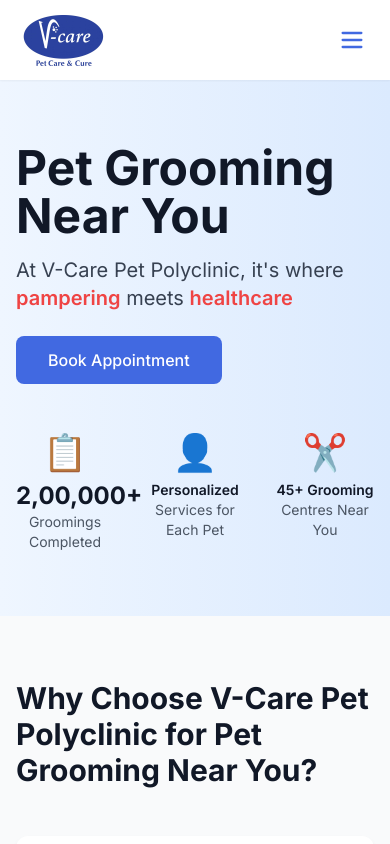
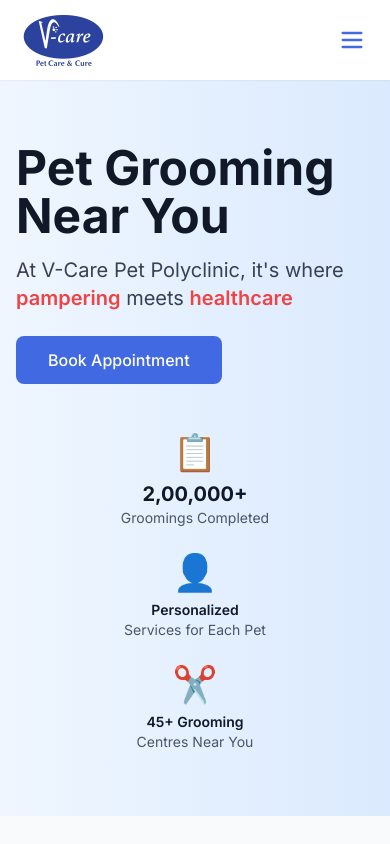
Before and after one commit to spbabuprofile-code/Petcare2, a React (Vite) app: page /services/grooming in a window 390 px wide. Shown: the top 844 px of the page. Built offline with nearby package versions, Linux system fonts and the light colour scheme; no server answers.

Commit message:
Updated ShopPage.tsx

```diff
--- a/src/pages/GroomingPage.tsx
+++ b/src/pages/GroomingPage.tsx
@@ -18,10 +18,10 @@
               </Button>
             </Link>
 
-            <div className="grid grid-cols-3 gap-8 mt-12 max-w-2xl">
+            <div className="grid grid-cols-1 sm:grid-cols-3 gap-6 sm:gap-8 mt-12 max-w-2xl">
               <div className="text-center">
                 <div className="text-4xl mb-2">📋</div>
-                <div className="text-2xl font-bold text-gray-900">2,00,000+</div>
+                <div className="text-xl sm:text-2xl font-bold text-gray-900">2,00,000+</div>
                 <div className="text-sm text-gray-600">Groomings Completed</div>
               </div>
               <div className="text-center">
--- a/src/pages/ShopPage.tsx
+++ b/src/pages/ShopPage.tsx
@@ -87,8 +87,8 @@
 
             <div className="grid lg:grid-cols-4 gap-8">
               <div className="lg:col-span-1">
-                <div className="bg-white rounded-xl shadow-sm p-6 sticky top-4">
-                  <h3 className="text-xl font-semibold mb-4 text-gray-900">Filter Products</h3>
+                <div className="bg-white rounded-xl shadow-sm p-4 sm:p-6 lg:sticky lg:top-4">
+                  <h3 className="text-lg sm:text-xl font-semibold mb-4 text-gray-900">Filter Products</h3>
 
                   <div className="mb-6">
                     <h4 className="font-medium mb-3 text-gray-900">Pet Type</h4>
```
